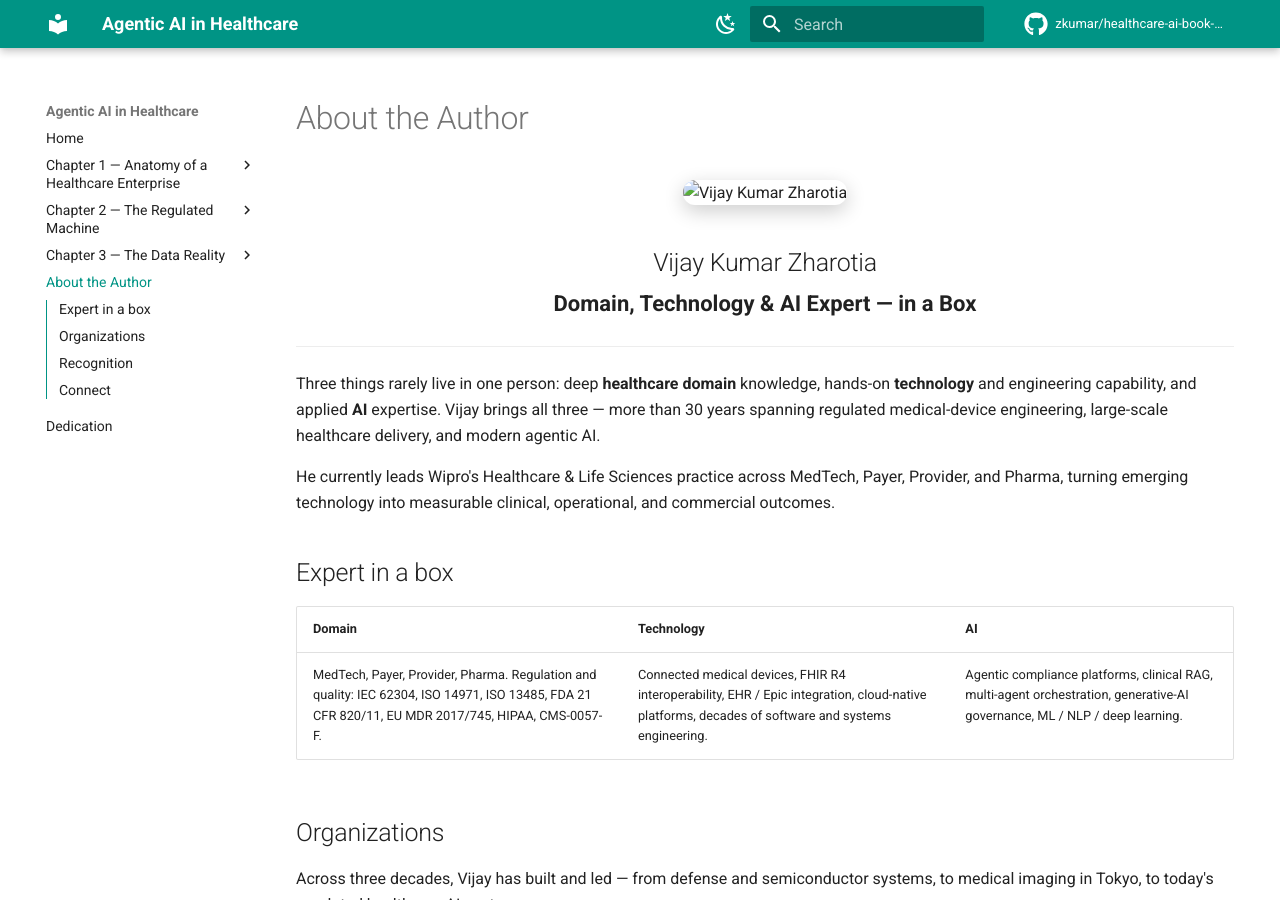
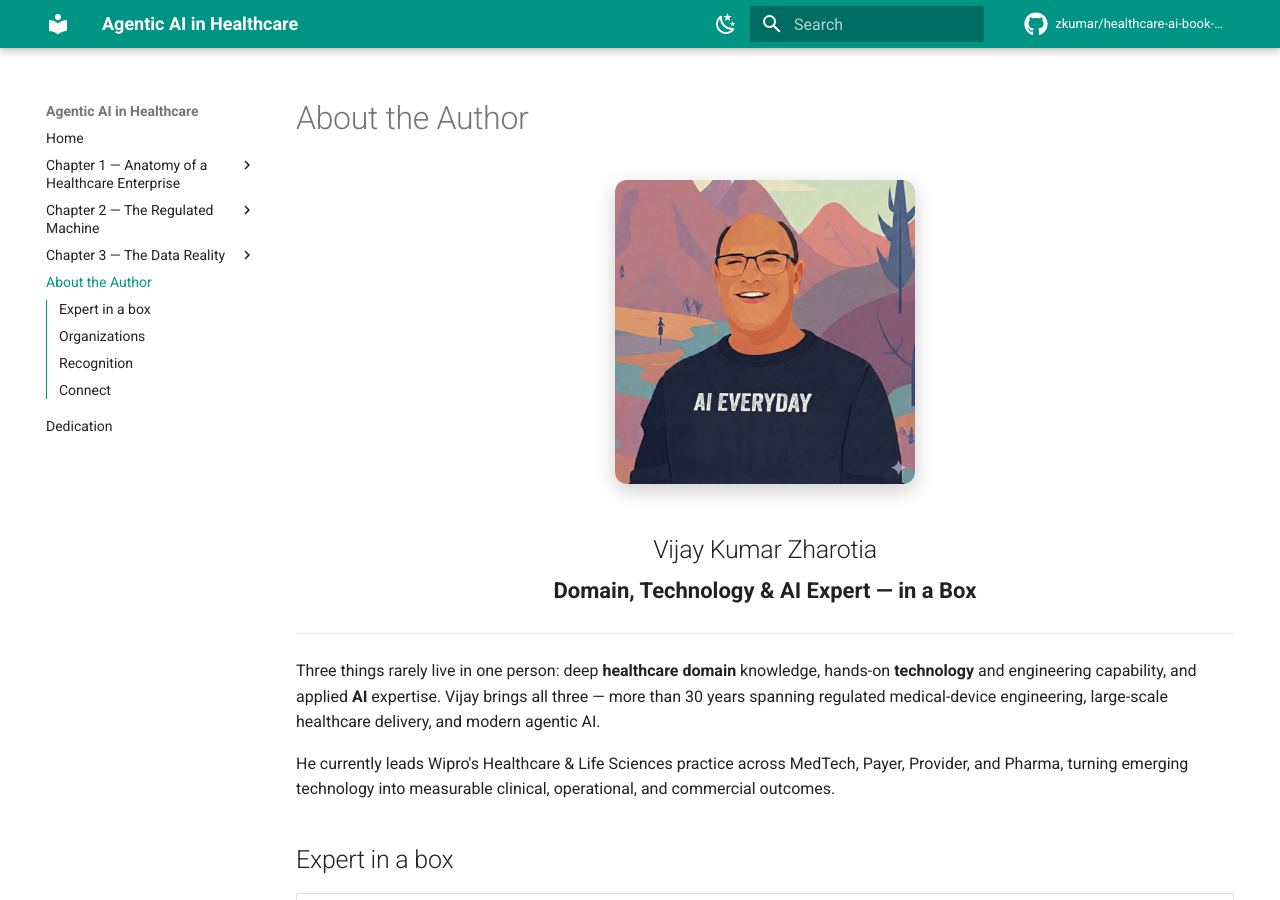
Before and after one commit to zkumar/healthcare-ai-book-preview, an MkDocs documentation site: the page built from docs/about.md, in a window 1280 px wide and 900 px high. Built offline with MkDocs 1.6.1 and Material for MkDocs 9.7.7, drawn with Linux system fonts in a browser that asks for light colours; comment, search, counter and statistics services are not loaded.

Commit message:
Fix author photo path on About page (../assets for /about/ depth)

```diff
--- a/docs/about.md
+++ b/docs/about.md
@@ -1,7 +1,7 @@
 # About the Author
 
 <p align="center">
-  <img src="assets/author.png" alt="Vijay Kumar Zharotia" width="300" style="border-radius:12px;box-shadow:0 6px 20px rgba(0,0,0,0.2);">
+  <img src="../assets/author.png" alt="Vijay Kumar Zharotia" width="300" style="border-radius:12px;box-shadow:0 6px 20px rgba(0,0,0,0.2);">
 </p>
 
 <h2 align="center" style="margin-bottom:0;">Vijay Kumar Zharotia</h2>
```
